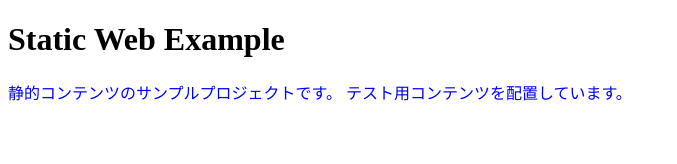
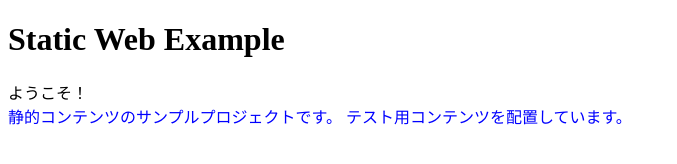
Before and after one commit to kazusato/StaticWebExample, a plain HTML site: page www/index.html in a window 1280 px wide. Shown: the whole page, without its empty margins (0-677 px from the left). Drawn offline with Linux system fonts and the light colour scheme.

Commit message:
modified config.yml

```diff
--- a/www/index.html
+++ b/www/index.html
@@ -6,6 +6,7 @@
 </head>
 <body>
 <h1>Static Web Example</h1>
+ようこそ！
 <div style="color: blue">
     静的コンテンツのサンプルプロジェクトです。
     テスト用コンテンツを配置しています。
```
